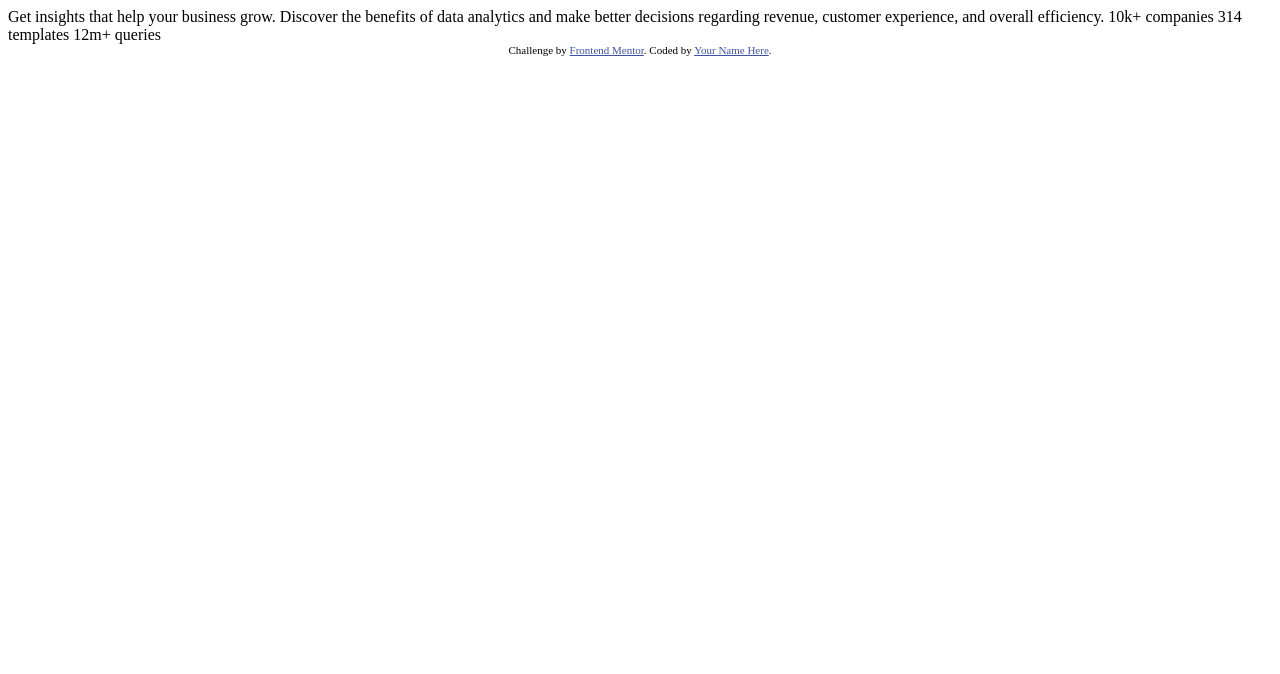
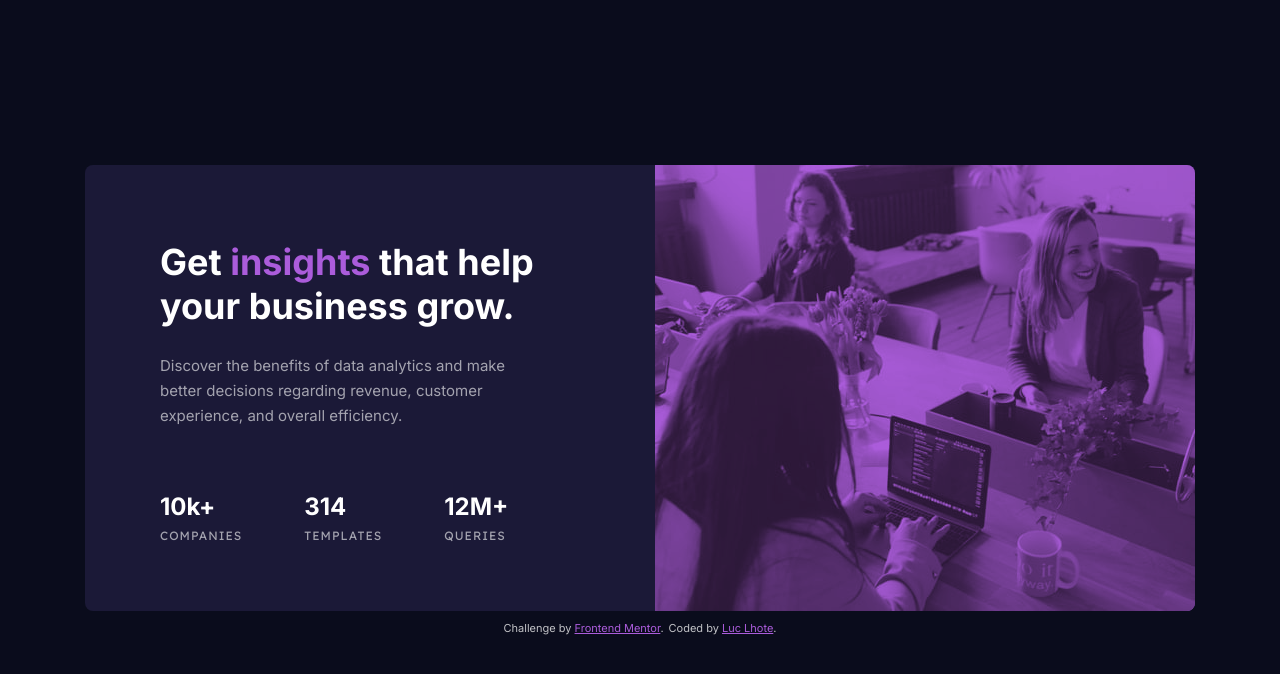
Before and after one commit to LucLhote/FrontendMentor-Stats-preview-card-component, a plain HTML site: page index.html in a window 1280 px wide. Drawn offline with Linux system fonts and the light colour scheme.

Commit message:
Mobile and desktop version

```diff
--- /dev/null
+++ b/css/styles.css
@@ -0,0 +1,236 @@
+@import url("https://fonts.googleapis.com/css2?family=Inter:wght@400;500;600;700&family=Lexend+Deca:wght@400");
+
+:root {
+    /* Colors */
+    --main-background-color: #0A0C1C;
+    --card-background-color: #1B1937;
+
+    --accent-color: #AB5CDB;
+
+    --primary-font-color: #FFFFFF;
+    --secondary-font-color: hsla(0, 0%, 100%, 0.75);
+    --tertiary-font-color: hsla(0, 0%, 100%, 0.6);
+
+    /* Fonts */
+    --main-font:  "Inter", sans-serif;
+    --secondary-font: "Lexend Deca", sans-serif;
+}
+
+* {
+    margin: 0;
+    padding: 0;
+}
+
+body {
+    width: 100vw;
+    min-height: 100vh;
+    background-color: var(--main-background-color);
+    display: flex;
+    flex-direction: column;
+    justify-content: center;
+    align-items: center;
+    font-family: var(--main-font);
+}
+
+.card {
+    width: 327px;
+    height: 780px;
+    background-color: var(--card-background-color);
+    border-radius: 8px;
+    display: grid;
+    grid-auto-rows: min-content;
+    grid-template-areas:
+        'photography'
+        'marketing-infos'
+        'marketing-numbers';
+    gap: 40px;
+    text-align: center;
+}
+
+/* Section Graphic Element */
+.card__graphic-elements {
+    grid-area: photography;
+    background-color: var(--accent-color);
+}
+
+.card__img-mobile {
+    width: 100%;
+    display: block;
+}
+
+.card__img-desktop {
+    width: 100%;
+    display: none;
+}
+
+.card--blend-mode {
+    mix-blend-mode: multiply;
+}
+
+.card--img-opacity {
+    opacity: .75;
+}
+
+.card--block-border-radius {
+    border-radius: 8px 8px 0 0;
+}
+
+/* Section Marketing Infos */
+.card__marketing-infos {
+    grid-area: marketing-infos;
+    display: flex;
+    flex-direction: column;
+    align-items: center;
+    gap: 16px;
+}
+
+.card__headline {
+    width: 264px;
+    line-height: 32px;
+    font-size: 28px;
+    font-weight: 700;
+    color: var(--primary-font-color);
+}
+
+.card__copy {
+    width: 264px;
+    line-height: 25px;
+    font-size: 15px;
+    font-weight: 400;
+    color: var(--tertiary-font-color);
+}
+
+.card--violet-font {
+    color: var(--accent-color);
+}
+
+/* Section Marketing Numbers */
+.card__marketing-numbers {
+    grid-area: marketing-numbers;
+    display: flex;
+    flex-direction: column;
+    gap: 24px;
+}
+
+.card__number-data {
+    line-height: 29px;
+    font-size: 24px;
+    font-weight: 700;
+    color: var(--primary-font-color);
+    margin-bottom: 2px;
+    /* margin-bottom: 11px; */
+}
+
+.card__text-data {
+    line-height: 25px;
+    font-size: 12px;
+    font-weight: 400;
+    letter-spacing: 1px;
+    text-transform: uppercase;
+    font-family: var(--secondary-font);
+    color: var(--tertiary-font-color);
+}
+
+/* Footer Attribution */
+.attribution {
+    display: flex;
+    justify-content: center;
+    align-items: center;
+    gap: 5px;
+    font-size: 11px;
+    color: var(--secondary-font-color);
+    margin-top: 10px;
+}
+
+.attribution a {
+    color: var(--accent-color);
+}
+
+@media screen and (min-width: 560px) {
+    .card {
+        width: 500px;
+        height: 600px;
+        gap: 30px ;
+    }
+
+    /* Section Graphic Element */
+    .card__graphic-elements {
+        height: 300px;
+        overflow: hidden;
+    }
+
+    .card__headline {
+        width: 400px;
+    }
+
+    .card__copy {
+        width: 400px;
+    }
+
+    /* Section Marketing Numbers */
+    .card__marketing-numbers {
+        flex-direction: row;
+        justify-content: center;
+        align-items: center;
+        gap: 100px;
+    }
+}
+
+@media screen and (min-width: 1100px) {
+    .card {
+        width: 1110px;
+        height: 446px;
+        grid-template-areas:
+            'marketing-infos photography'
+            'marketing-numbers photography';
+        gap: 0;
+    }
+
+    /* Section Graphic Element */
+    .card__graphic-elements {
+        width: 540px;
+        height: 100%;
+    }
+
+    .card__img-mobile {
+        display: none;
+    }
+
+    .card__img-desktop {
+        display: block;
+    }
+
+    .card--block-border-radius {
+        border-radius: 0 8px 8px 0;
+    }
+
+    /* Section Marketing Infos */
+    .card__marketing-infos {
+        /* width: 570px; */
+        width: 495px;
+        height: 188px;
+        margin-top: 75px;
+        margin-left: 75px;
+        align-items: flex-start;
+        gap: 25px;
+        text-align: left;
+    }
+
+    .card__headline {
+        line-height: 44px;
+        font-size: 36px;
+    }
+
+    .card__copy {
+        width: 374px;
+    }
+
+    /* Section Marketing Numbers */
+    .card__marketing-numbers {
+        margin-left: 75px;
+        justify-content: flex-start;
+        align-items: flex-start;
+        gap: 62px;
+        text-align: left;
+    }
+}
--- a/index.html
+++ b/index.html
@@ -2,32 +2,48 @@
 <html lang="en">
 <head>
   <meta charset="UTF-8">
-  <meta name="viewport" content="width=device-width, initial-scale=1.0"> <!-- displays site properly based on user's device -->
-
+  <meta name="viewport" content="width=device-width, initial-scale=1.0">
   <link rel="icon" type="image/png" sizes="32x32" href="./images/favicon-32x32.png">
-
+  <link rel="stylesheet" type="text/css" href="./css/styles.css">
   <title>Frontend Mentor | Stats preview card component</title>
-
-  <!-- Feel free to remove these styles or customise in your own stylesheet 👍 -->
-  <style>
-    .attribution { font-size: 11px; text-align: center; }
-    .attribution a { color: hsl(228, 45%, 44%); }
-  </style>
 </head>
 <body>
+  <main class="card">
+    <section class="card__graphic-elements card--block-border-radius">
+      <img src="./images/image-header-mobile.jpg" alt="" class="card__img-mobile card--block-border-radius card--img-opacity card--blend-mode">
+      <img src="./images/image-header-desktop.jpg" alt="" class="card__img-desktop card--block-border-radius card--img-opacity card--blend-mode">
+    </section>
 
-  Get insights that help your business grow.
+    <section class="card__marketing-infos">
+      <h1 class="card__headline">Get <span class="card--violet-font">insights</span> that help your business grow.</h1>
 
-  Discover the benefits of data analytics and make better decisions regarding revenue, customer
-  experience, and overall efficiency.
+      <p class="card__copy">
+        Discover the benefits of data analytics and make better decisions regarding revenue, customer
+        experience, and overall efficiency.
+      </p>
+    </section>
 
-  10k+ companies
-  314 templates
-  12m+ queries
+    <section class="card__marketing-numbers">
+      <div>
+        <p class="card__number-data">10k+</p>
+        <p class="card__text-data">companies</p>
+      </div>
 
-  <div class="attribution">
-    Challenge by <a href="https://www.frontendmentor.io?ref=challenge" target="_blank">Frontend Mentor</a>.
-    Coded by <a href="#">Your Name Here</a>.
-  </div>
+      <div>
+        <p class="card__number-data">314</p>
+        <p class="card__text-data">templates</p>
+      </div>
+
+      <div>
+        <p class="card__number-data">12M+</p>
+        <p class="card__text-data">queries</p>
+      </div>
+    </section>
+  </main>
+
+  <footer class="attribution">
+    <p>Challenge by <a href="https://www.frontendmentor.io?ref=challenge" target="_blank">Frontend Mentor</a>.</p>
+    <p>Coded by <a href="https://www.frontendmentor.io/profile/LucLhote">Luc Lhote</a>.</p>
+  </footer>
 </body>
 </html>
```
